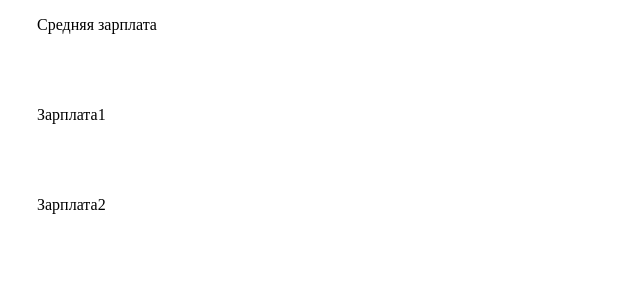
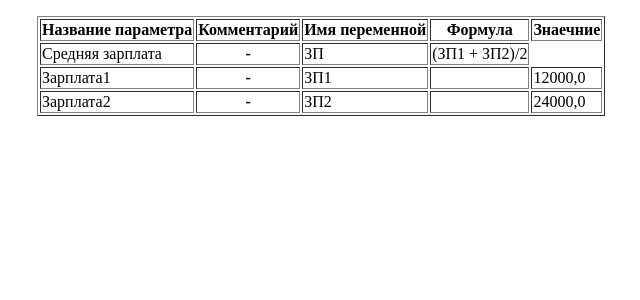
Before and after one commit to lena080500/Diplom, a Django app: page /case/param/ in a window 1280 px wide. Shown: the top 300 px of the page, without its empty margins (11-651 px from the left). Run offline with Django 4.2, Linux system fonts and the light colour scheme; data comes from the database, SQL or seed files in the repository; both versions use the stored data as it was after the commit.

Commit message:
вывод параметров

```diff
--- a/case/models.py
+++ b/case/models.py
@@ -36,12 +36,12 @@ class CaseSection(models.Model):
 class CaseParametr(models.Model):
     case_section = models.ForeignKey(CaseSection, on_delete=models.CASCADE)
     Param_Name = models.CharField('Название параметра', max_length=200)
-    Param_Comment = models.TextField('Комментарий')
+    Param_Comment = models.TextField('Комментарий', blank=True)
     #сокращенное название переменной
     Name_Variable = models.CharField('Имя переменной', max_length=5)
-    Formula = models.TextField('Формула для вычисления этого параметра')
+    Formula = models.TextField('Формула для вычисления этого параметра', blank=True)
     Param_Period = models.DateField('Период сбора данных')
-    Param_Value = models.FloatField('Значение параметра')
+    Param_Value = models.FloatField('Значение параметра', blank=True, null=True, default=None)
 
     def __str__(self):
         return self.Param_Name
--- a/case/templates/param.html
+++ b/case/templates/param.html
@@ -7,15 +7,30 @@
 <body>
     <div id="content">
         <ul>
-            {% for p in parametr %}
-            <tr>
-                <td>{{p.Param_Name}}</td><br>
-                <td>{{p.Param_Comment}}</td><br>
-                <td>{{c.Name_Variable}}</td><br>
-                <td>{{c.Formula}}</td><br>
-                <td>{{c.Param_Value}}</td><br>
-            </tr>
-            {% endfor %}
+            <table border="1">
+                <tr>
+                    <th>Название параметра</th>
+                    <th>Комментарий</th>
+                    <th>Имя переменной</th>
+                    <th>Формула</th>
+                    <th>Знаечние</th>
+                </tr>
+                {% for p in parametr %}
+                <tr>
+                    <td>{{p.Param_Name}}</td>
+                    {% if p.Param_Comment == "" %}
+                        <th>-</th>
+                    {% else %}
+                        <td>{{p.Param_Comment}}</td>
+                    {% endif %}
+                    <td>{{p.Name_Variable}}</td>
+                    <td>{{p.Formula}}</td>
+                    {% if p.Param_Value != None %}
+                        <td>{{p.Param_Value}}</td>
+                    {% endif %}
+                </tr>
+                {% endfor %}
+            </table>
         </ul>
     </div>
 </body>
```
Also changed, not shown: case/migrations/0001_initial.py (deleted), db.sqlite3.
